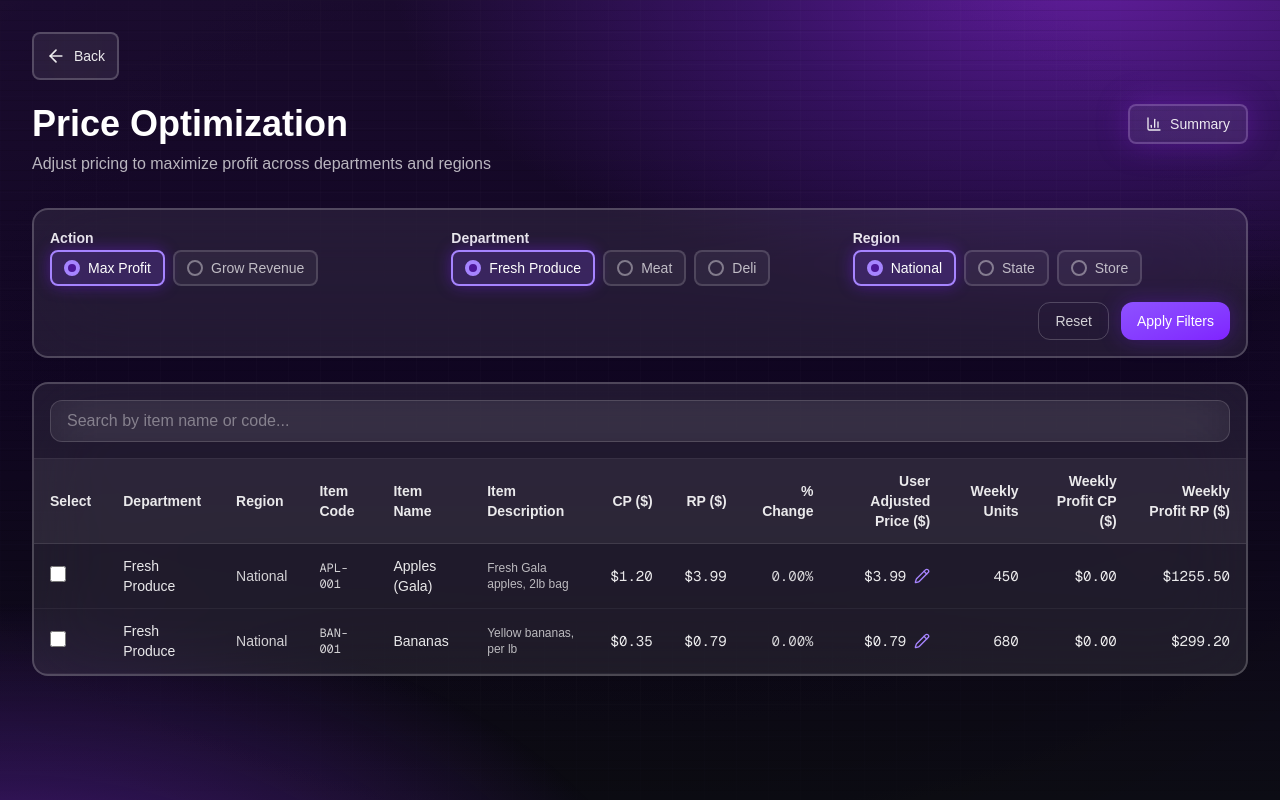
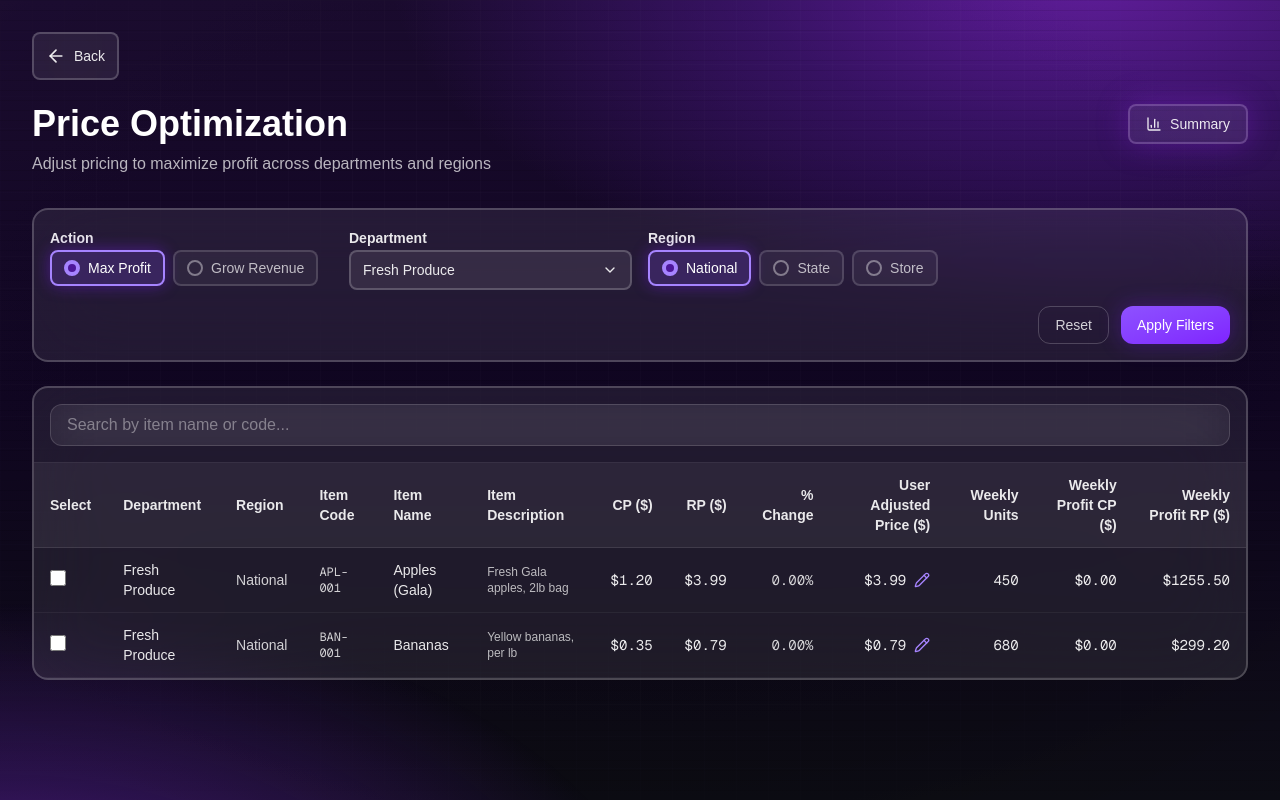
Before and after one commit to justrovilsurio/dynamic-price-and-waste-optimizer, a Next.js app: page /pricing in a window 1280 px wide. Built offline with nearby package versions, Linux system fonts and the light colour scheme.

Commit message:
Feat(Page pricing opti): modify department to be dropdown

```diff
--- a/app/pricing/page.tsx
+++ b/app/pricing/page.tsx
@@ -111,15 +111,15 @@ export default function PricingPage() {
       {/* Content */}
       <div className="relative z-10 max-w-7xl mx-auto px-4 md:px-6 lg:px-8 py-8">
         {/* Back Button */}
-        <button
-          onClick={() => window.history.back()}
-          className="mb-6 p-3 rounded-lg border-2 border-white/20 bg-white/[0.08] text-white/90
+        <Link
+          href="/"
+          className="mb-6 inline-flex p-3 rounded-lg border-2 border-white/20 bg-white/[0.08] text-white/90
                     hover:border-white/40 hover:text-white hover:shadow-[0_0_24px] hover:shadow-violet-600/30
-                    backdrop-blur-3xl transition-all duration-300 flex items-center gap-2 group"
+                    backdrop-blur-3xl transition-all duration-300 items-center gap-2 group"
         >
           <ArrowLeft size={20} className="group-hover:text-violet-400 transition-colors duration-300" />
           <span className="text-sm font-medium">Back</span>
-        </button>
+        </Link>
 
         {/* Header */}
         <div className="mb-8 flex items-start justify-between">
--- a/components/pricing/FilterBar.tsx
+++ b/components/pricing/FilterBar.tsx
@@ -20,6 +20,11 @@ interface FilterBarProps {
 
 const STATES = ['VIC', 'NSW', 'QLD'];
 const STORES = ['505', '671', '823', '219', '896', '376'];
+const DEPARTMENTS = [
+  { label: 'Fresh Produce', value: 'fresh' },
+  { label: 'Meat', value: 'meat' },
+  { label: 'Deli', value: 'deli' },
+];
 
 export function FilterBar({
   draftAction,
@@ -35,10 +40,16 @@ export function FilterBar({
   onApply,
   onReset,
 }: FilterBarProps) {
+  const [departmentDropdownOpen, setDepartmentDropdownOpen] = useState(false);
+  const [departmentSearch, setDepartmentSearch] = useState('');
   const [stateDropdownOpen, setStateDropdownOpen] = useState(false);
   const [stateSearch, setStateSearch] = useState('');
   const [storeDropdownOpen, setStoreDropdownOpen] = useState(false);
   const [storeSearch, setStoreSearch] = useState('');
+
+  const filteredDepartments = DEPARTMENTS.filter(dept =>
+    dept.label.toLowerCase().includes(departmentSearch.toLowerCase())
+  );
 
   const filteredStates = STATES.filter(state =>
     state.toLowerCase().includes(stateSearch.toLowerCase())
@@ -51,7 +62,7 @@ export function FilterBar({
   return (
     <div className="sticky top-0 z-20 rounded-2xl border-2 border-white/20 bg-white/[0.08] backdrop-blur-2xl p-4 mb-6 shadow-[0_8_32px] shadow-violet-600/20">
       {/* Filter Groups */}
-      <div className="grid grid-cols-1 md:grid-cols-3 gap-6 mb-4">
+      <div className="grid grid-cols-1 md:grid-cols-4 gap-4 mb-4">
         {/* Action Filter */}
         <div className="space-y-2">
           <label className="text-sm font-semibold text-white/90">Action</label>
@@ -74,25 +85,51 @@ export function FilterBar({
         {/* Department Filter */}
         <div className="space-y-2">
           <label className="text-sm font-semibold text-white/90">Department</label>
-          <div className="flex gap-2 flex-wrap">
-            <RadioChip
-              label="Fresh Produce"
-              value="fresh"
-              checked={draftDepartment === 'fresh'}
-              onChange={() => onDepartmentChange('fresh')}
-            />
-            <RadioChip
-              label="Meat"
-              value="meat"
-              checked={draftDepartment === 'meat'}
-              onChange={() => onDepartmentChange('meat')}
-            />
-            <RadioChip
-              label="Deli"
-              value="deli"
-              checked={draftDepartment === 'deli'}
-              onChange={() => onDepartmentChange('deli')}
-            />
+          <div className="relative">
+            <button
+              onClick={() => setDepartmentDropdownOpen(!departmentDropdownOpen)}
+              className="w-full px-3 py-2 rounded-lg border-2 border-white/20 bg-white/[0.08]
+                       text-white/90 text-sm font-medium flex items-center justify-between
+                       hover:border-white/40 transition-all duration-300"
+            >
+              {DEPARTMENTS.find(d => d.value === draftDepartment)?.label || 'Select Department'}
+              <ChevronDown size={16} className={`transition-transform duration-300 ${departmentDropdownOpen ? 'rotate-180' : ''}`} />
+            </button>
+            {departmentDropdownOpen && (
+              <div className="absolute top-full mt-2 w-full rounded-lg border-2 border-white/20 bg-[#1a0b2e] backdrop-blur-2xl shadow-[0_8_32px] shadow-violet-600/20 z-30">
+                <div className="p-2 border-b border-white/10">
+                  <div className="flex items-center gap-2 px-3 py-2 rounded-lg bg-white/5 border border-white/10">
+                    <Search size={14} className="text-white/50" />
+                    <input
+                      type="text"
+                      placeholder="Search departments..."
+                      value={departmentSearch}
+                      onChange={(e) => setDepartmentSearch(e.target.value)}
+                      className="flex-1 bg-transparent text-white/90 text-sm outline-none placeholder:text-white/40"
+                    />
+                  </div>
+                </div>
+                <div className="max-h-40 overflow-y-auto">
+                  {filteredDepartments.map((dept) => (
+                    <button
+                      key={dept.value}
+                      onClick={() => {
+                        onDepartmentChange(dept.value);
+                        setDepartmentDropdownOpen(false);
+                        setDepartmentSearch('');
+                      }}
+                      className={`w-full px-4 py-2 text-left text-sm transition-all duration-300 ${
+                        draftDepartment === dept.value
+                          ? 'bg-violet-500/20 border-l-2 border-violet-400 text-white font-medium'
+                          : 'text-white/70 hover:bg-white/5 hover:text-white'
+                      }`}
+                    >
+                      {dept.label}
+                    </button>
+                  ))}
+                </div>
+              </div>
+            )}
           </div>
         </div>
 
```
